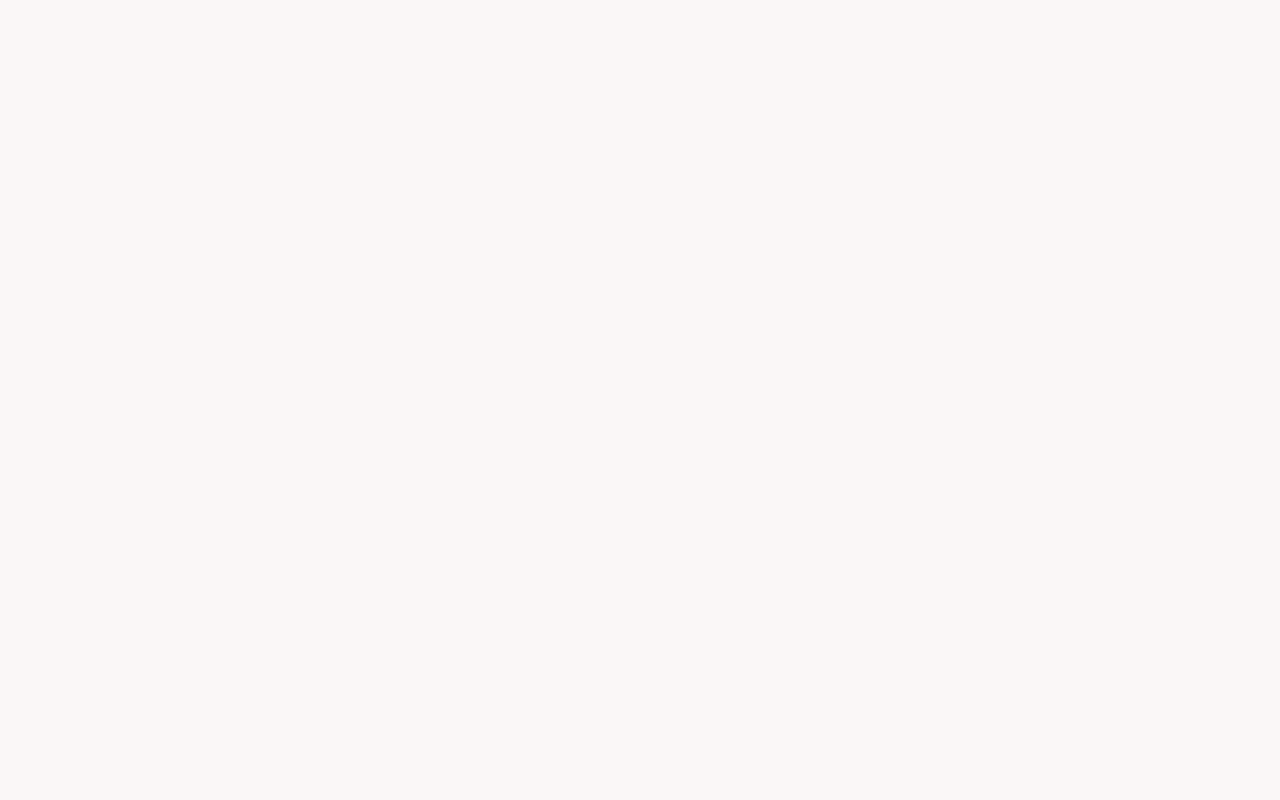
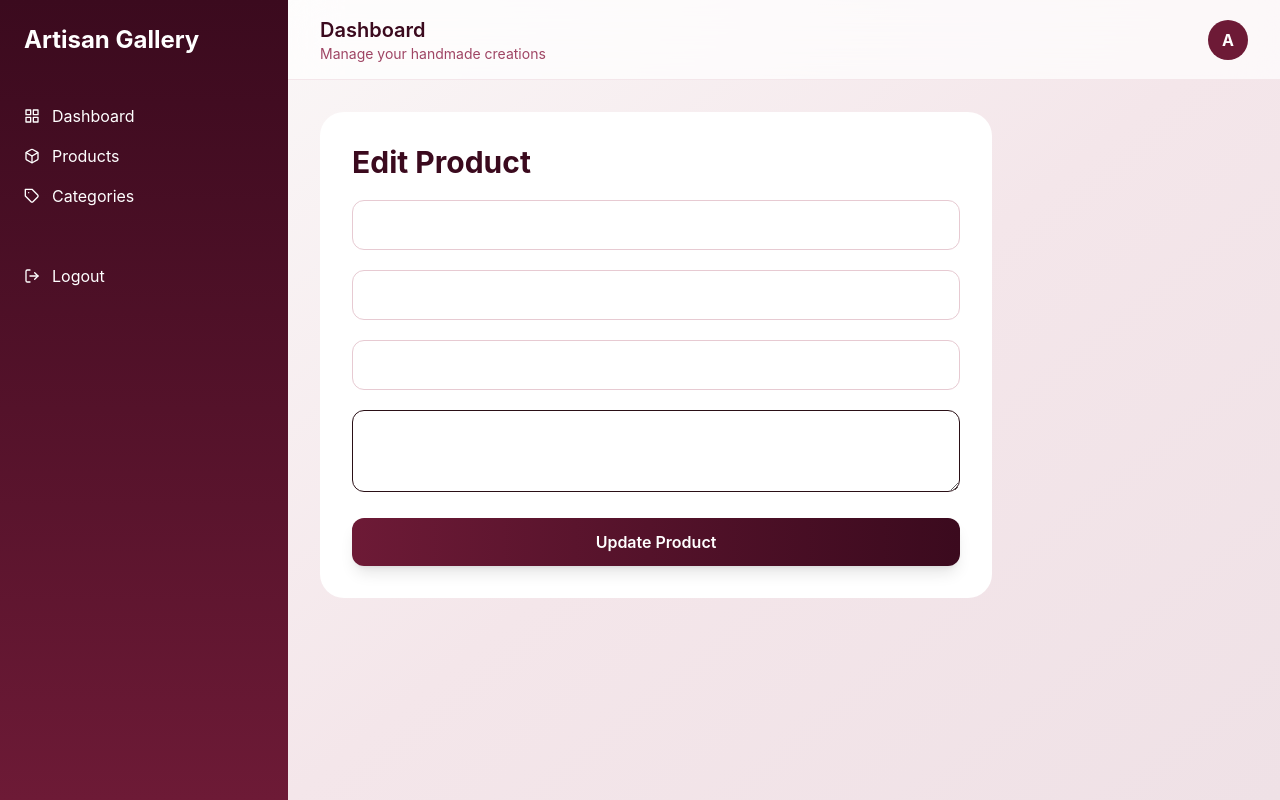
Before and after one commit to VeeQubit/artisan-gallery, a React app in the folder frontend/: page /products/edit/1 in a window 1280 px wide. Before the commit this address had no page. Built offline with nearby package versions, Linux system fonts and the light colour scheme; no server answers; the HTML template or start-up script is replaced by a standard one.

Commit message:
Complete product CRUD interface

```diff
--- a/frontend/src/App.jsx
+++ b/frontend/src/App.jsx
@@ -14,6 +14,8 @@ import Dashboard from "./pages/Dashboard";
 import DashboardLayout from "./layouts/DashboardLayout";
 
 import Products from "./pages/Products";
+import AddProduct from "./pages/AddProduct";
+import EditProduct from "./pages/EditProduct";
 
 function App(){
 
@@ -71,6 +73,40 @@ element={
 }
 
 />
+<Route
+
+path="/products/edit/:id"
+
+element={
+
+
+<DashboardLayout>
+
+
+<EditProduct/>
+
+
+</DashboardLayout>
+
+
+}
+
+/>
+<Route
+
+path="/products/add"
+
+element={
+
+<DashboardLayout>
+
+<AddProduct/>
+
+</DashboardLayout>
+
+}
+
+/>
 
 
 </Routes>
--- /dev/null
+++ b/frontend/src/pages/AddProduct.jsx
@@ -0,0 +1,277 @@
+import { useState } from "react";
+
+import { useNavigate } from "react-router-dom";
+
+import api from "../api/axios";
+
+import Input from "../components/Input";
+
+import Button from "../components/Button";
+
+
+function AddProduct(){
+
+
+const navigate=useNavigate();
+
+
+const [form,setForm]=useState({
+
+
+category_id:"",
+
+name:"",
+
+description:"",
+
+price:"",
+
+quantity:"",
+
+image:""
+
+
+});
+
+
+
+const handleChange=(e)=>{
+
+
+setForm({
+
+...form,
+
+[e.target.name]:e.target.value
+
+});
+
+
+};
+
+
+
+
+const submit=async(e)=>{
+
+
+e.preventDefault();
+
+
+
+try{
+
+
+const token=
+
+localStorage.getItem("token");
+
+
+
+await api.post(
+
+"/products",
+
+form,
+
+{
+
+headers:{
+
+Authorization:`Bearer ${token}`
+
+}
+
+}
+
+);
+
+
+
+navigate("/products");
+
+
+}
+
+
+
+catch(error){
+
+
+alert("Product creation failed");
+
+
+}
+
+
+};
+
+
+
+
+return(
+
+<div>
+
+
+<h1
+
+className="
+
+text-3xl
+
+font-bold
+
+text-[#3B0A1E]
+
+mb-8
+
+"
+
+>
+
+Add New Product
+
+</h1>
+
+
+
+<form
+
+
+onSubmit={submit}
+
+
+className="
+
+bg-white/80
+
+rounded-3xl
+
+shadow-xl
+
+p-8
+
+space-y-5
+
+max-w-2xl
+
+"
+
+>
+
+
+
+<Input
+
+name="name"
+
+placeholder="Product Name"
+
+onChange={handleChange}
+
+/>
+
+
+
+<Input
+
+name="category_id"
+
+placeholder="Category ID"
+
+onChange={handleChange}
+
+/>
+
+
+
+
+<Input
+
+name="price"
+
+placeholder="Price"
+
+onChange={handleChange}
+
+/>
+
+
+
+<Input
+
+name="quantity"
+
+placeholder="Quantity"
+
+onChange={handleChange}
+
+/>
+
+
+
+
+<Input
+
+name="image"
+
+placeholder="Image URL"
+
+onChange={handleChange}
+
+/>
+
+
+
+
+<textarea
+
+name="description"
+
+placeholder="Description"
+
+onChange={handleChange}
+
+
+className="
+
+w-full
+
+p-4
+
+rounded-xl
+
+border
+
+border-[#E7CAD2]
+
+outline-none
+
+"
+
+/>
+
+
+
+<Button type="submit">
+
+Save Product
+
+</Button>
+
+
+
+</form>
+
+
+
+</div>
+
+)
+
+
+}
+
+
+export default AddProduct;
--- /dev/null
+++ b/frontend/src/pages/EditProduct.jsx
@@ -0,0 +1,249 @@
+import {
+
+useEffect,
+
+useState
+
+} from "react";
+
+
+import {
+
+useNavigate,
+
+useParams
+
+} from "react-router-dom";
+
+
+import api from "../api/axios";
+
+import Input from "../components/Input";
+
+import Button from "../components/Button";
+
+
+
+function EditProduct(){
+
+
+const {id}=useParams();
+
+
+const navigate=useNavigate();
+
+
+
+const [form,setForm]=useState({});
+
+
+
+
+useEffect(()=>{
+
+
+api.get(`/products/${id}`)
+
+.then(
+
+res=>setForm(res.data)
+
+);
+
+
+},[id]);
+
+
+
+
+const change=(e)=>{
+
+
+setForm({
+
+...form,
+
+[e.target.name]:
+
+e.target.value
+
+
+});
+
+
+};
+
+
+
+
+
+const update=async(e)=>{
+
+
+e.preventDefault();
+
+
+
+const token=
+
+localStorage.getItem("token");
+
+
+
+await api.put(
+
+`/products/${id}`,
+
+form,
+
+{
+
+headers:{
+
+Authorization:`Bearer ${token}`
+
+}
+
+}
+
+);
+
+
+
+navigate("/products");
+
+
+};
+
+
+
+
+
+
+return(
+
+<form
+
+onSubmit={update}
+
+
+className="
+
+bg-white
+
+p-8
+
+rounded-3xl
+
+space-y-5
+
+max-w-2xl
+
+"
+
+>
+
+
+<h1
+
+className="
+
+text-3xl
+
+font-bold
+
+text-[#3B0A1E]
+
+"
+
+>
+
+Edit Product
+
+</h1>
+
+
+
+
+<Input
+
+name="name"
+
+value={form.name || ""}
+
+onChange={change}
+
+/>
+
+
+
+<Input
+
+name="price"
+
+value={form.price || ""}
+
+onChange={change}
+
+/>
+
+
+
+<Input
+
+name="quantity"
+
+value={form.quantity || ""}
+
+onChange={change}
+
+/>
+
+
+
+
+<textarea
+
+
+name="description"
+
+value={form.description || ""}
+
+onChange={change}
+
+
+className="
+
+w-full
+
+border
+
+rounded-xl
+
+p-4
+
+"
+
+/>
+
+
+
+
+<Button type="submit">
+
+Update Product
+
+</Button>
+
+
+
+</form>
+
+)
+
+
+}
+
+
+
+export default EditProduct;
--- a/frontend/src/pages/Products.jsx
+++ b/frontend/src/pages/Products.jsx
@@ -19,11 +19,11 @@ FiPlus
 
 
 import api from "../api/axios";
-
+import { useNavigate } from "react-router-dom";
 
 function Products(){
 
-
+const navigate = useNavigate();
 const [products,setProducts]=useState([]);
 
 
@@ -200,7 +200,7 @@ Manage handmade collections
 
 
 <button
-
+onClick={()=>navigate("/products/add")}
 className="
 
 flex
@@ -430,18 +430,14 @@ justify-center
 >
 
 
-<button>
 
-
-<FiEdit
-
-className="text-[#6D1A36]"
-
-/>
-
-
+<button
+  onClick={() =>
+    navigate(`/products/edit/${product.product_id}`)
+  }
+>
+  <FiEdit className="text-[#6D1A36]" />
 </button>
-
 
 
 
```
